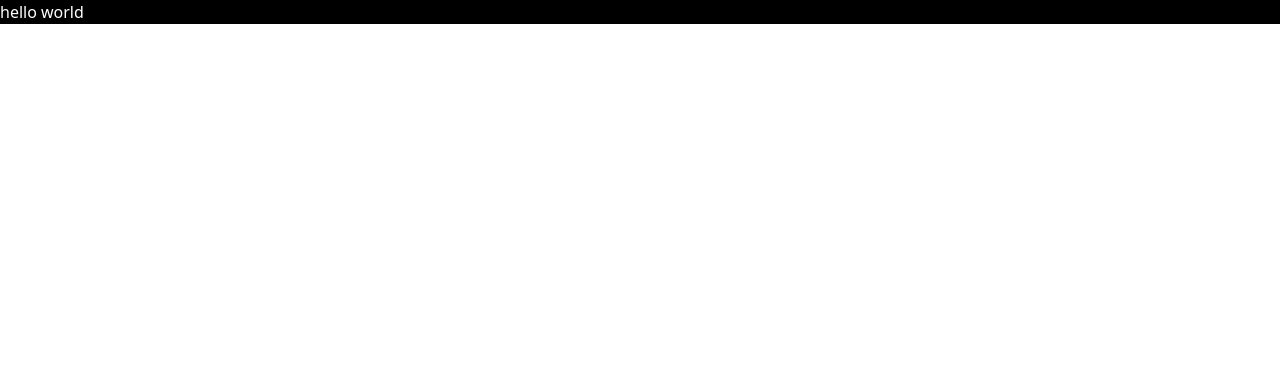
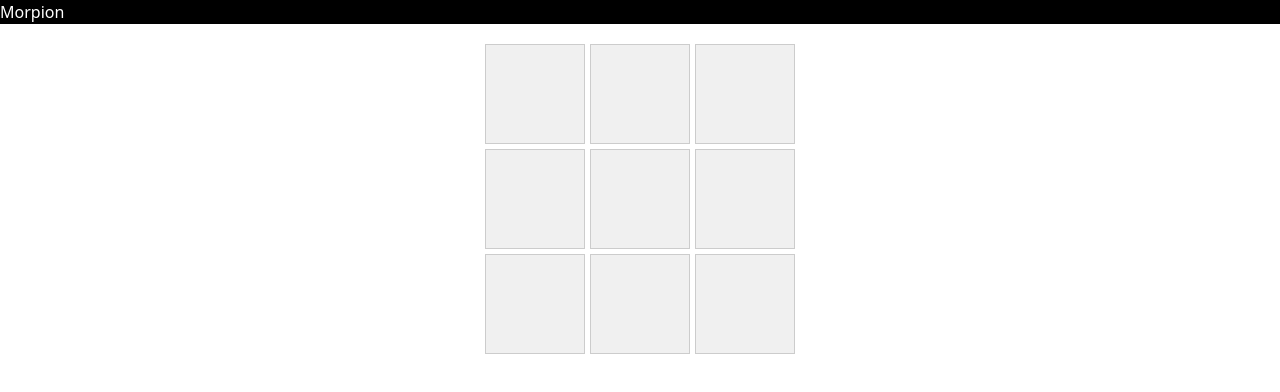
Before and after one commit to leon-morival/morpion, a website: page index.html in a window 1280 px wide. Drawn offline with Linux system fonts and the light colour scheme.

Commit message:
Tableau HTML en cours

```diff
--- a/css/style.css
+++ b/css/style.css
@@ -0,0 +1,21 @@
+.tic-tac-toe-board {
+  display: grid;
+  grid-template-columns: repeat(3, 100px);
+  grid-template-rows: repeat(3, 100px);
+  gap: 5px;
+  margin: 20px auto;
+  width: max-content;
+}
+
+.cell {
+  width: 100px;
+  height: 100px;
+  background-color: #f0f0f0;
+  display: flex;
+  align-items: center;
+  justify-content: center;
+  font-size: 2rem;
+  font-weight: bold;
+  border: 1px solid #ccc;
+  cursor: pointer;
+}
--- a/index.html
+++ b/index.html
@@ -1,12 +1,23 @@
 <!DOCTYPE html>
-<html lang="en">
+<html lang="fr">
   <head>
     <meta charset="UTF-8" />
     <meta name="viewport" content="width=device-width, initial-scale=1.0" />
-    <title>Document</title>
+    <title>Morpion</title>
     <link rel="stylesheet" href="./css/output.css" />
   </head>
   <body>
-    <p class="bg-black text-white">hello world</p>
+    <p class="bg-black text-white">Morpion</p>
+    <div class="tic-tac-toe-board">
+      <div id="1" class="cell"></div>
+      <div id="2" class="cell"></div>
+      <div id="3" class="cell"></div>
+      <div id="4" class="cell"></div>
+      <div id="5" class="cell"></div>
+      <div id="6" class="cell"></div>
+      <div id="7" class="cell"></div>
+      <div id="8" class="cell"></div>
+      <div id="9" class="cell"></div>
+    </div>
   </body>
 </html>
```
Also changed, not shown: css/output.css.
